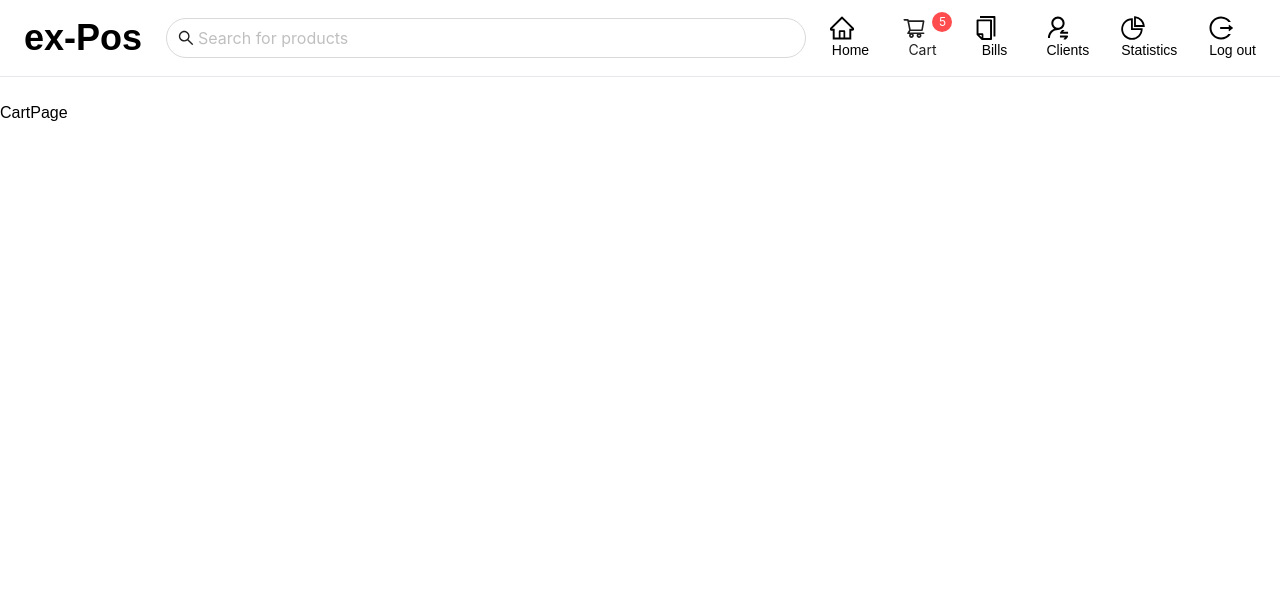
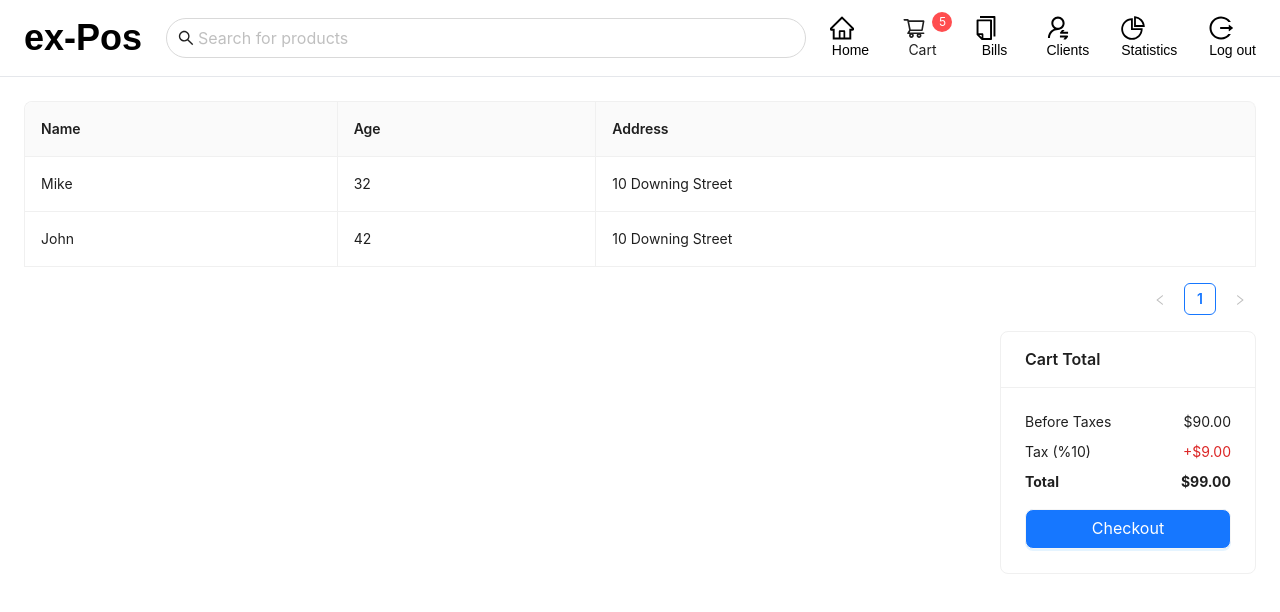
Before and after one commit to ereninc/Pos-App-with-MERN-Stack, a React (Create React App) app in the folder client/: page /cart in a window 1280 px wide. Shown: the top 612 px of the page. Built offline with nearby package versions, Linux system fonts and the light colour scheme.

Commit message:
cart page update

```diff
--- a/client/src/containers/home-containers/cart-container/cart-total-container/index.jsx
+++ b/client/src/containers/home-containers/cart-container/cart-total-container/index.jsx
@@ -26,12 +26,12 @@ export default function CartTotalContainer() {
       </div>
       <div className="cart-total mt-auto">
         <div className="cart-total-item flex justify-between px-6 py-2 border-t">
-          <b>Before taxes</b>
+          <b>Before Taxes</b>
           <span>$90.00</span>
         </div>
         <div className="cart-total-item flex justify-between px-6 py-2 border-b">
           <b>Tax (%10)</b>
-          <span className="text-red-600">$9.00</span>
+          <span className="text-red-600">+$9.00</span>
         </div>
         <div className="cart-total-item flex justify-between px-6 py-2 border-b">
           <b className="text-green-500">Total</b>
--- a/client/src/pages/cart/index.jsx
+++ b/client/src/pages/cart/index.jsx
@@ -1,5 +1,70 @@
+import { Button, Card, Table } from "antd";
 import React from "react";
 
 export default function CartPage() {
-  return <div>CartPage</div>;
+  const dataSource = [
+    {
+      key: "1",
+      name: "Mike",
+      age: 32,
+      address: "10 Downing Street",
+    },
+    {
+      key: "2",
+      name: "John",
+      age: 42,
+      address: "10 Downing Street",
+    },
+  ];
+
+  const columns = [
+    {
+      title: "Name",
+      dataIndex: "name",
+      key: "name",
+    },
+    {
+      title: "Age",
+      dataIndex: "age",
+      key: "age",
+    },
+    {
+      title: "Address",
+      dataIndex: "address",
+      key: "address",
+    },
+  ];
+
+  return (
+    <div className="px-6">
+      <Table dataSource={dataSource} columns={columns} bordered />
+      <div className="cart-total flex justify-end">
+        <Card
+          // size="small"
+          title="Cart Total"
+          // extra={<a href="/">More</a>}
+          // style={{ width: 300 }}
+          className="w-64"
+        >
+          <div className="totals flex flex-col gap-2">
+            <div className="flex justify-between">
+              <span>Before Taxes</span>
+              <span>$90.00</span>
+            </div>
+            <div className="flex justify-between">
+              <span>Tax (%10)</span>
+              <span className="text-red-600">+$9.00</span>
+            </div>
+            <div className="flex justify-between">
+              <b>Total</b>
+              <b>$99.00</b>
+            </div>
+          </div>
+          <Button type="primary" size="large" className="w-full mt-4">
+            Checkout
+          </Button>
+        </Card>
+      </div>
+    </div>
+  );
 }
```
